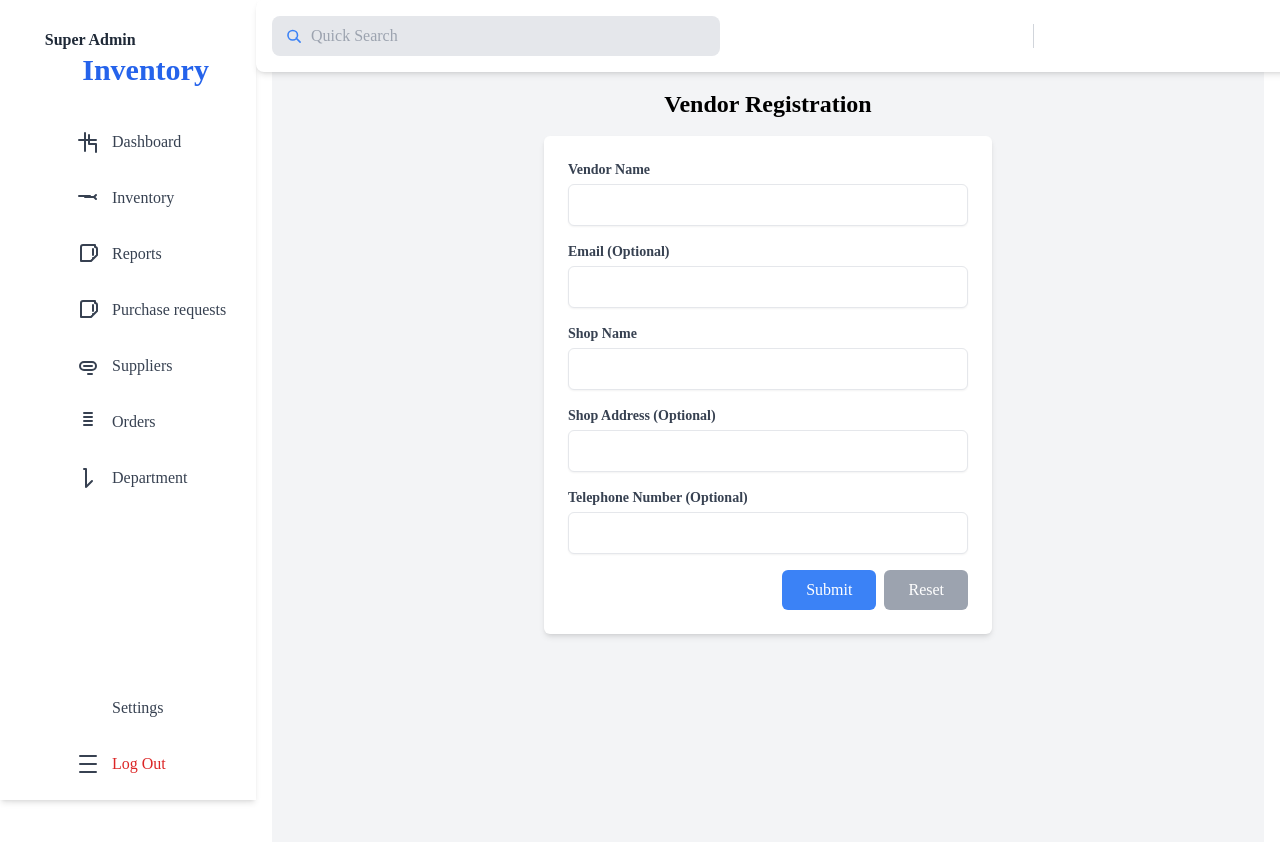
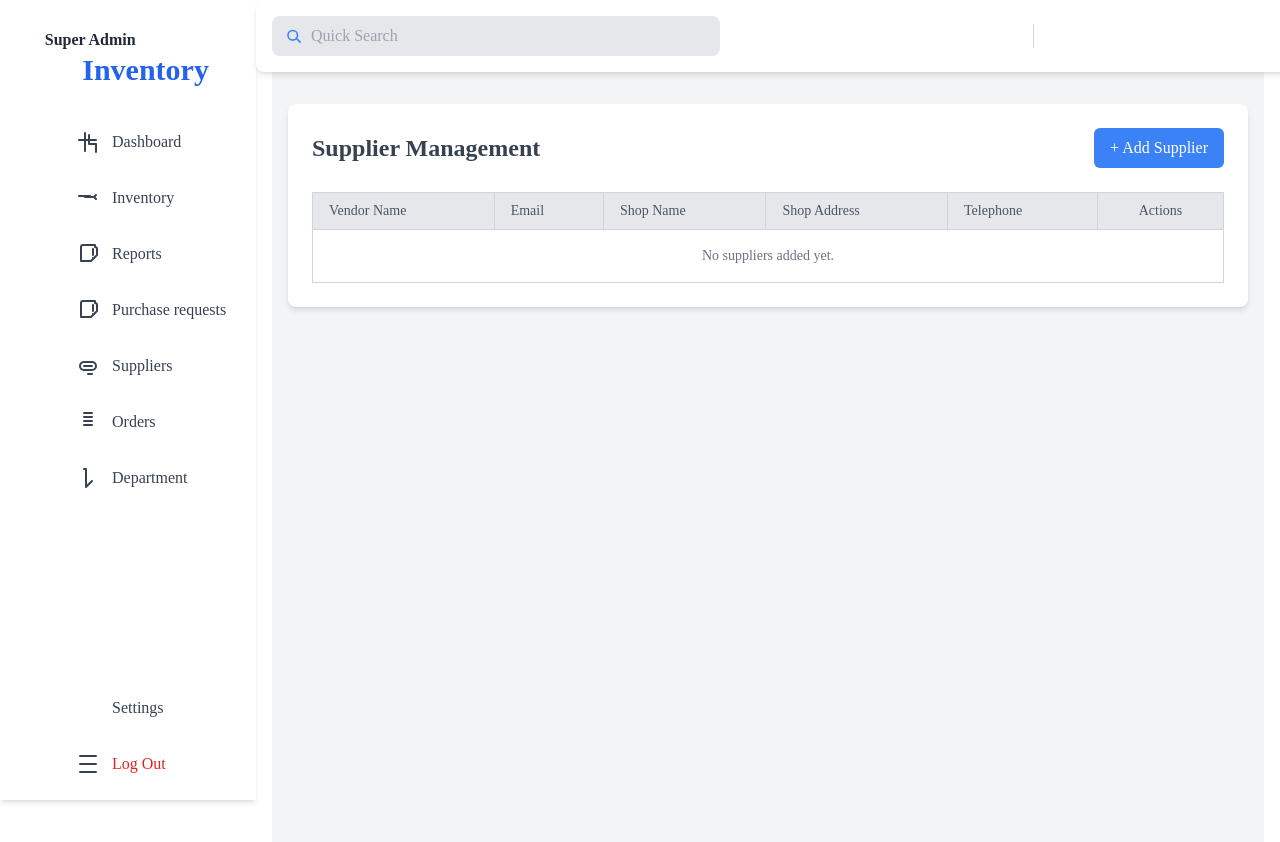
Before and after one commit to DiniduNethsara0423/hospital-inventorymanagement-system, a Next.js app: page /suppliers in a window 1280 px wide. Shown: the top 842 px of the page. Built offline with nearby package versions, Linux system fonts and the light colour scheme.

Commit message:
create suppliers page and qutation pages

```diff
--- a/src/app/(pages)/suppliers/page.tsx
+++ b/src/app/(pages)/suppliers/page.tsx
@@ -1,150 +1,239 @@
-'use client';
-import React, { useState } from "react";
+'use client'
+import { useState } from "react";
 
-interface Vendor {
-  name: string;
+type Supplier = {
+  id: number;
+  vendorName: string;
   email?: string;
   shopName: string;
   shopAddress?: string;
   telephoneNumber?: string;
-}
-
-const VendorForm: React.FC = () => {
-  const [vendor, setVendor] = useState<Vendor>({
-    name: "",
-    email: "",
-    shopName: "",
-    shopAddress: "",
-    telephoneNumber: "",
-  });
-
-  const [error, setError] = useState<string>("");
-
-  const handleInputChange = (e: React.ChangeEvent<HTMLInputElement>) => {
-    const { name, value } = e.target;
-    setVendor((prevState) => ({
-      ...prevState,
-      [name]: value,
-    }));
 };
 
-  const handleSubmit = (e: React.FormEvent) => {
-    e.preventDefault();
-    // Basic validation
-    if (!vendor.name || !vendor.shopName) {
-      setError("Name and Shop Name are required.");
-      return;
+export default function SuppliersPage() {
+  const [suppliers, setSuppliers] = useState<Supplier[]>([]);
+  const [isModalOpen, setIsModalOpen] = useState(false);
+  const [form, setForm] = useState<Partial<Supplier>>({});
+  const [editingId, setEditingId] = useState<number | null>(null);
+
+  const openModal = (supplier?: Supplier) => {
+    if (supplier) {
+      setForm(supplier);
+      setEditingId(supplier.id);
+    } else {
+      setForm({});
+      setEditingId(null);
     }
-    setError("");
-    // Process form submission logic here (e.g., save to server or update state)
-    console.log("Vendor submitted:", vendor);
+    setIsModalOpen(true);
+  };
+
+  const closeModal = () => {
+    setIsModalOpen(false);
+    setForm({});
+    setEditingId(null);
+  };
+
+  const handleChange = (e: React.ChangeEvent<HTMLInputElement>) => {
+    setForm({ ...form, [e.target.name]: e.target.value });
+  };
+
+  const handleSubmit = () => {
+    if (editingId !== null) {
+      setSuppliers((prev) =>
+        prev.map((supplier) =>
+          supplier.id === editingId ? { ...supplier, ...form } : supplier
+        )
+      );
+    } else {
+      const newSupplier: Supplier = {
+        id: Date.now(),
+        vendorName: form.vendorName || "",
+        email: form.email,
+        shopName: form.shopName || "",
+        shopAddress: form.shopAddress,
+        telephoneNumber: form.telephoneNumber,
+      };
+      setSuppliers([...suppliers, newSupplier]);
+    }
+    closeModal();
+  };
+
+  const handleDelete = (id: number) => {
+    setSuppliers(suppliers.filter((supplier) => supplier.id !== id));
   };
 
   return (
-    <div className="p-4 bg-gray-100 min-h-screen">
-      <h1 className="text-2xl font-bold mb-4 text-center">Vendor Registration</h1>
+    <div className="min-h-screen bg-gray-100 py-8 px-4">
+      <div className="max-w-6xl mx-auto bg-white shadow-md rounded-lg p-6">
+        <div className="flex justify-between items-center mb-6">
+          <h1 className="text-2xl font-bold text-gray-700">Supplier Management</h1>
+          <button
+            onClick={() => openModal()}
+            className="bg-blue-500 hover:bg-blue-600 text-white font-medium py-2 px-4 rounded-md"
+          >
+            + Add Supplier
+          </button>
+        </div>
+        <table className="w-full table-auto border-collapse border border-gray-300">
+          <thead className="bg-gray-200">
+            <tr>
+              <th className="border border-gray-300 px-4 py-2 text-left text-sm font-medium text-gray-600">
+                Vendor Name
+              </th>
+              <th className="border border-gray-300 px-4 py-2 text-left text-sm font-medium text-gray-600">
+                Email
+              </th>
+              <th className="border border-gray-300 px-4 py-2 text-left text-sm font-medium text-gray-600">
+                Shop Name
+              </th>
+              <th className="border border-gray-300 px-4 py-2 text-left text-sm font-medium text-gray-600">
+                Shop Address
+              </th>
+              <th className="border border-gray-300 px-4 py-2 text-left text-sm font-medium text-gray-600">
+                Telephone
+              </th>
+              <th className="border border-gray-300 px-4 py-2 text-center text-sm font-medium text-gray-600">
+                Actions
+              </th>
+            </tr>
+          </thead>
+          <tbody>
+            {suppliers.length === 0 ? (
+              <tr>
+                <td
+                  colSpan={6}
+                  className="text-center py-4 text-gray-500 text-sm"
+                >
+                  No suppliers added yet.
+                </td>
+              </tr>
+            ) : (
+              suppliers.map((supplier) => (
+                <tr key={supplier.id} className="bg-white">
+                  <td className="border border-gray-300 px-4 py-2">
+                    {supplier.vendorName}
+                  </td>
+                  <td className="border border-gray-300 px-4 py-2">
+                    {supplier.email || "-"}
+                  </td>
+                  <td className="border border-gray-300 px-4 py-2">
+                    {supplier.shopName}
+                  </td>
+                  <td className="border border-gray-300 px-4 py-2">
+                    {supplier.shopAddress || "-"}
+                  </td>
+                  <td className="border border-gray-300 px-4 py-2">
+                    {supplier.telephoneNumber || "-"}
+                  </td>
+                  <td className="border border-gray-300 px-4 py-2 flex justify-center space-x-2">
+                    <button
+                      onClick={() => openModal(supplier)}
+                      className="bg-green-500 text-white py-1 px-3 rounded hover:bg-green-600"
+                    >
+                      Edit
+                    </button>
+                    <button
+                      onClick={() => handleDelete(supplier.id)}
+                      className="bg-red-500 text-white py-1 px-3 rounded hover:bg-red-600"
+                    >
+                      Delete
+                    </button>
+                  </td>
+                </tr>
+              ))
+            )}
+          </tbody>
+        </table>
+      </div>
 
-      <div className="max-w-md mx-auto bg-white p-6 rounded-md shadow-md">
-        <form onSubmit={handleSubmit}>
-          <div className="mb-4">
-            <label htmlFor="name" className="block text-sm font-semibold text-gray-700">
+      {/* Modal for Add/Edit Supplier */}
+      {isModalOpen && (
+        <div className="fixed inset-0 bg-black bg-opacity-50 flex justify-center items-center">
+          <div className="bg-white rounded-lg shadow-lg p-6 w-full max-w-lg">
+            <h2 className="text-xl font-bold mb-4">
+              {editingId ? "Edit Supplier" : "Add Supplier"}
+            </h2>
+            <div className="grid gap-4">
+              <div>
+                <label className="block text-sm font-medium text-gray-600">
                   Vendor Name
                 </label>
                 <input
                   type="text"
-              id="name"
-              name="name"
-              value={vendor.name}
-              onChange={handleInputChange}
-              className="mt-1 block w-full p-2 border rounded-md shadow-sm focus:outline-none focus:ring-2 focus:ring-blue-400"
+                  name="vendorName"
+                  value={form.vendorName || ""}
+                  onChange={handleChange}
+                  className="mt-1 w-full border-gray-300 rounded-md shadow-sm focus:ring-blue-500 focus:border-blue-500"
                   required
                 />
               </div>
-
-          <div className="mb-4">
-            <label htmlFor="email" className="block text-sm font-semibold text-gray-700">
+              <div>
+                <label className="block text-sm font-medium text-gray-600">
                   Email (Optional)
                 </label>
                 <input
                   type="email"
-              id="email"
                   name="email"
-              value={vendor.email || ""}
-              onChange={handleInputChange}
-              className="mt-1 block w-full p-2 border rounded-md shadow-sm focus:outline-none focus:ring-2 focus:ring-blue-400"
+                  value={form.email || ""}
+                  onChange={handleChange}
+                  className="mt-1 w-full border-gray-300 rounded-md shadow-sm focus:ring-blue-500 focus:border-blue-500"
                 />
               </div>
-
-          <div className="mb-4">
-            <label htmlFor="shopName" className="block text-sm font-semibold text-gray-700">
+              <div>
+                <label className="block text-sm font-medium text-gray-600">
                   Shop Name
                 </label>
                 <input
                   type="text"
-              id="shopName"
                   name="shopName"
-              value={vendor.shopName}
-              onChange={handleInputChange}
-              className="mt-1 block w-full p-2 border rounded-md shadow-sm focus:outline-none focus:ring-2 focus:ring-blue-400"
+                  value={form.shopName || ""}
+                  onChange={handleChange}
+                  className="mt-1 w-full border-gray-300 rounded-md shadow-sm focus:ring-blue-500 focus:border-blue-500"
                   required
                 />
               </div>
-
-          <div className="mb-4">
-            <label htmlFor="shopAddress" className="block text-sm font-semibold text-gray-700">
+              <div>
+                <label className="block text-sm font-medium text-gray-600">
                   Shop Address (Optional)
                 </label>
                 <input
                   type="text"
-              id="shopAddress"
                   name="shopAddress"
-              value={vendor.shopAddress || ""}
-              onChange={handleInputChange}
-              className="mt-1 block w-full p-2 border rounded-md shadow-sm focus:outline-none focus:ring-2 focus:ring-blue-400"
+                  value={form.shopAddress || ""}
+                  onChange={handleChange}
+                  className="mt-1 w-full border-gray-300 rounded-md shadow-sm focus:ring-blue-500 focus:border-blue-500"
                 />
               </div>
-
-          <div className="mb-4">
-            <label htmlFor="telephoneNumber" className="block text-sm font-semibold text-gray-700">
+              <div>
+                <label className="block text-sm font-medium text-gray-600">
                   Telephone Number (Optional)
                 </label>
                 <input
                   type="text"
-              id="telephoneNumber"
                   name="telephoneNumber"
-              value={vendor.telephoneNumber || ""}
-              onChange={handleInputChange}
-              className="mt-1 block w-full p-2 border rounded-md shadow-sm focus:outline-none focus:ring-2 focus:ring-blue-400"
+                  value={form.telephoneNumber || ""}
+                  onChange={handleChange}
+                  className="mt-1 w-full border-gray-300 rounded-md shadow-sm focus:ring-blue-500 focus:border-blue-500"
                 />
               </div>
-
-          {error && <p className="text-red-500 text-sm">{error}</p>}
-
-          <div className="flex justify-end gap-2">
+            </div>
+            <div className="mt-6 flex justify-end space-x-4">
               <button
-              type="submit"
-              className="bg-blue-500 text-white px-6 py-2 rounded-md hover:bg-blue-600"
+                onClick={closeModal}
+                className="bg-gray-300 hover:bg-gray-400 text-gray-700 py-2 px-4 rounded-md"
               >
-              Submit
+                Cancel
               </button>
               <button
-              type="reset"
-              onClick={() => setVendor({
-                name: "",
-                email: "",
-                shopName: "",
-                shopAddress: "",
-                telephoneNumber: "",
-              })}
-              className="bg-gray-400 text-white px-6 py-2 rounded-md hover:bg-gray-500"
+                onClick={handleSubmit}
+                className="bg-blue-500 hover:bg-blue-600 text-white py-2 px-4 rounded-md"
               >
-              Reset
+                {editingId ? "Update" : "Add"}
               </button>
             </div>
-        </form>
           </div>
         </div>
+      )}
+    </div>
   );
-};
-
-export default VendorForm;
+}
```
Also changed, not shown: src/app/(pages)/Purchase/page.tsx (+189 -22 lines). Lines whose indentation alone changed are shown as unchanged.
